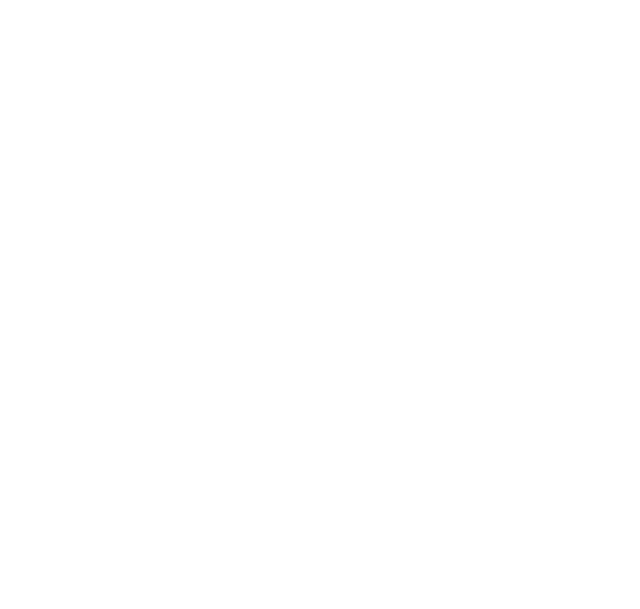
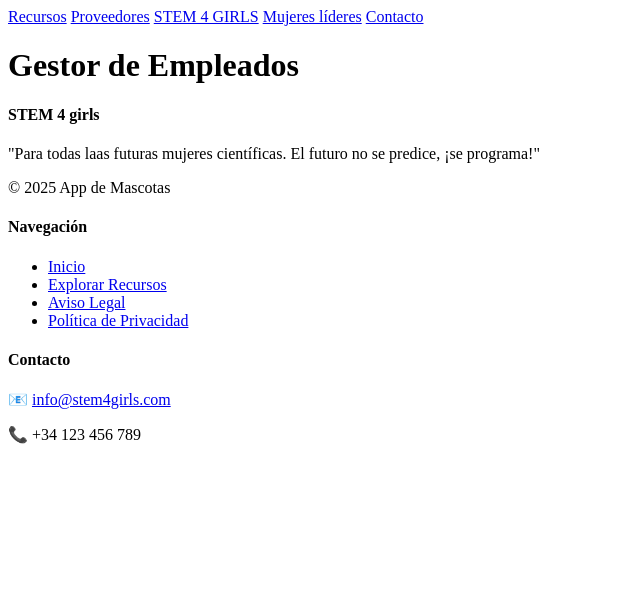
Before and after one commit to IRIA-PICO/stem4girls, a Django app: page /appstem4girls/recursos/ in a window 1280 px wide. Before the commit the part shown is empty. Shown: the top 609 px of the page, without its empty margins (0-640 px from the left). Run offline with Django 5.2, Linux system fonts and the light colour scheme.

Commit message:
Arreglar urls y add Mujeres_lideres

```diff
--- a/appstem4girls/admin.py
+++ b/appstem4girls/admin.py
@@ -1,6 +1,7 @@
 from django.contrib import admin
 
-from .models import Proveedor, Tag, Recurso
+from .models import Proveedor, Tag, Recurso, Mujeres
 admin.site.register(Proveedor)
 admin.site.register(Tag)
 admin.site.register(Recurso)
+admin.site.register(Mujeres)
--- a/appstem4girls/models.py
+++ b/appstem4girls/models.py
@@ -29,3 +29,9 @@ class Recurso(models.Model):
 
     def __str__(self):
         return self.titulo
+class Mujeres(models.Model):
+    nombre = models.CharField(max_length=100)
+    descripcion = models.TextField(blank=True)
+
+    def __str__(self):
+        return self.nombre
--- a/appstem4girls/templates/base.html
+++ b/appstem4girls/templates/base.html
@@ -12,11 +12,11 @@
         <header>
             <nav class="nav-principal">
                 <div class="menu">
-                    <a href="lista_recursos.html">Recursos</a>
-                    <a href="lista_proveedores.html">Proveedores</a>
-                    <a href="index.html" id="titulo-nav">STEM 4 GIRLS</a>
-                    <a href="mujeres_lideres.html">Mujeres líderes</a>
-                    <a href="contacto.html">Contacto</a>
+                        <a href="{% url 'lista_recursos' %}">Recursos</a>
+                        <a href="{% url 'lista_proveedores' %}">Proveedores</a>
+                        <a href="{% url 'index' %}" id="titulo-nav">STEM 4 GIRLS</a>
+                        <a href="{% url 'mujeres_lideres' %}">Mujeres líderes</a>
+                        <a href="{% url 'index' %}#contacto">Contacto</a>
                 </div>
 		    </nav>
         </header>
--- a/appstem4girls/templates/lista_recursos.html
+++ b/appstem4girls/templates/lista_recursos.html
@@ -0,0 +1 @@
+{% extends "base.html" %}
--- a/appstem4girls/urls.py
+++ b/appstem4girls/urls.py
@@ -9,4 +9,6 @@ urlpatterns = [
     path('proveedores/<int:proveedor_id>/', views.detalle_proveedor, name='detalle_proveedor'),
     path('tags/', views.lista_tags, name='lista_tags'),
     path('tags/<int:tag_id>/', views.detalle_tag, name='detalle_tag'),
+    path('mujeres_lideres/', views.mujeres_lideres, name='mujeres_lideres'),
+
 ]
--- a/appstem4girls/views.py
+++ b/appstem4girls/views.py
@@ -1,5 +1,5 @@
 from django.shortcuts import render, get_object_or_404
-from .models import Recurso, Proveedor, Tag
+from .models import Recurso, Proveedor, Tag, Mujeres
 
 
 def index(request):
@@ -43,3 +43,6 @@ def lista_tags(request):
 def detalle_tag(request, tag_id):
     tag = get_object_or_404(Tag, id=tag_id)
     return render(request, 'detalle_tag.html', {'tag': tag})
+
+def mujeres_lideres(request, ):
+    return render(request, 'mujeres_lideres.html')
```
